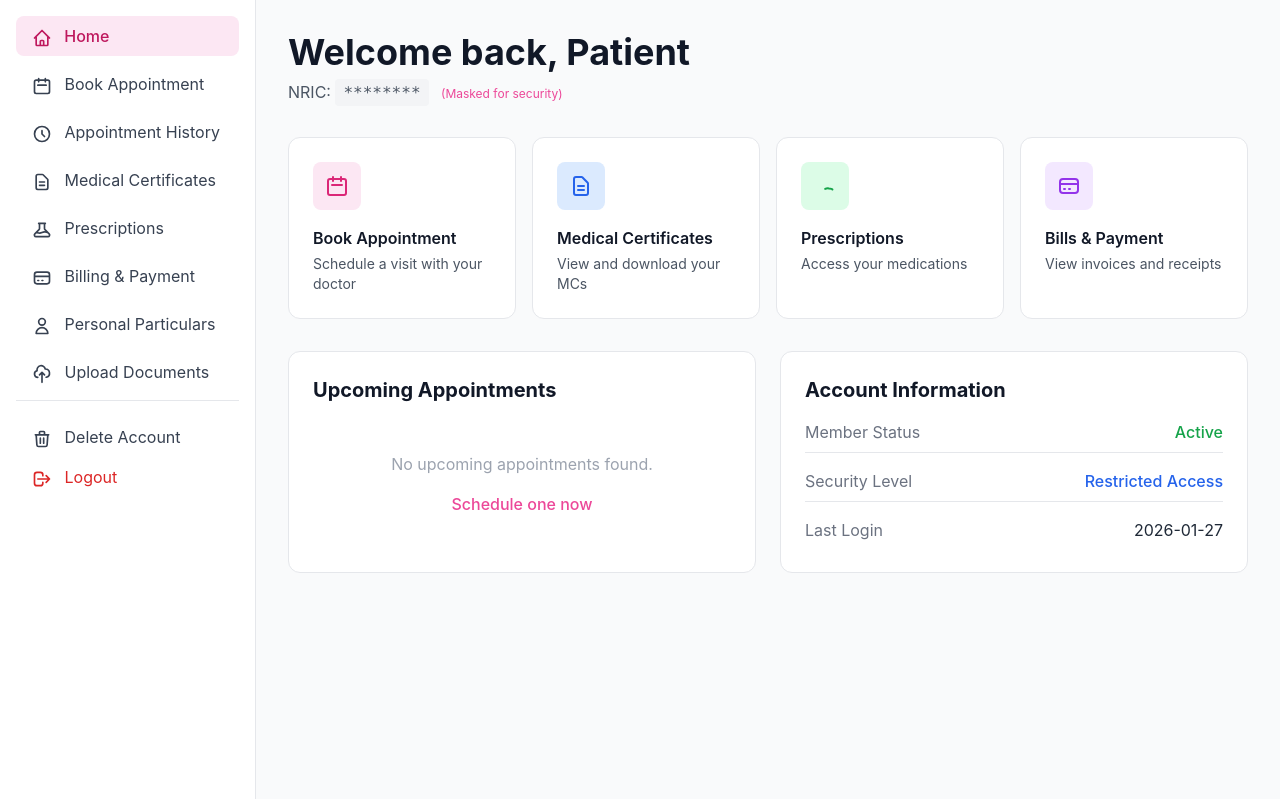
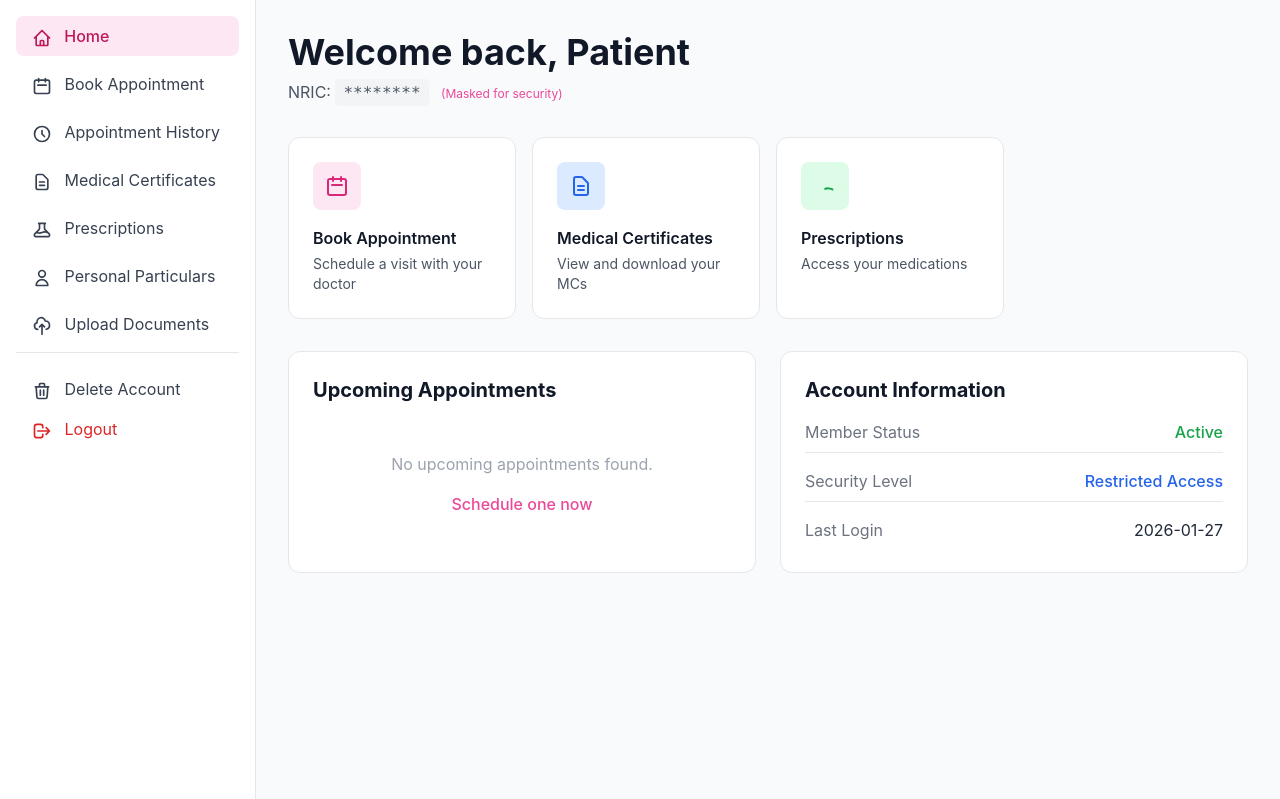
Before and after one commit to Lushfadeds/InfoSecurity-Project, a Flask app: template templates/patient/patient-dashboard.html in a window 1280 px wide. Shown: the part 65-864 px from the top of the page. Run offline with Flask 3, Linux system fonts and the light colour scheme; the template is opened without the code that fills it, so the values that code supplies are empty; some libraries are stand-ins or nearby versions.

Commit message:
hide billing payment for patients and billing & invoicing for staff

```diff
--- a/templates/includes/patient-sidebar.html
+++ b/templates/includes/patient-sidebar.html
@@ -31,12 +31,6 @@
       </svg>
       Prescriptions
     </a>
-    <a href="{{ url_for('billing_payment') }}" class="block px-4 py-2 rounded-lg {{ 'bg-pink-100 text-pink-700 font-medium' if active_page == 'billing' else 'text-gray-700 hover:bg-gray-100' }} transition">
-      <svg class="w-5 h-5 inline mr-2" fill="none" stroke="currentColor" viewBox="0 0 24 24">
-        <path stroke-linecap="round" stroke-linejoin="round" stroke-width="2" d="M3 10h18M7 15h1m4 0h1m-7 4h12a3 3 0 003-3V8a3 3 0 00-3-3H6a3 3 0 00-3 3v8a3 3 0 003 3z"></path>
-      </svg>
-      Billing & Payment
-    </a>
     <a href="{{ url_for('personal_particulars') }}" class="block px-4 py-2 rounded-lg {{ 'bg-pink-100 text-pink-700 font-medium' if active_page == 'profile' else 'text-gray-700 hover:bg-gray-100' }} transition">
       <svg class="w-5 h-5 inline mr-2" fill="none" stroke="currentColor" viewBox="0 0 24 24">
         <path stroke-linecap="round" stroke-linejoin="round" stroke-width="2" d="M16 7a4 4 0 11-8 0 4 4 0 018 0zM12 14a7 7 0 00-7 7h14a7 7 0 00-7-7z"></path>
--- a/templates/includes/staff-sidebar.html
+++ b/templates/includes/staff-sidebar.html
@@ -24,12 +24,6 @@
           <path stroke-linecap="round" stroke-linejoin="round" stroke-width="2" d="M8 7V3m8 4V3m-9 8h10M5 21h14a2 2 0 002-2V7a2 2 0 00-2-2H5a2 2 0 00-2 2v12a2 2 0 002 2z"></path>
         </svg>
         Create Appointment
-      </a>
-      <a href="{{ url_for('staff_billing') }}" class="flex items-center gap-3 px-4 py-2 rounded-lg {% if active_page == 'billing' %}bg-purple-100 text-purple-700 font-medium{% else %}text-gray-700 hover:bg-gray-100{% endif %} transition">
-        <svg class="w-5 h-5" fill="none" stroke="currentColor" viewBox="0 0 24 24">
-          <path stroke-linecap="round" stroke-linejoin="round" stroke-width="2" d="M3 10h18M7 15h1m4 0h1m-7 4h12a3 3 0 003-3V8a3 3 0 00-3-3H6a3 3 0 00-3 3v8a3 3 0 003 3z"></path>
-        </svg>
-        Billing & Invoicing
       </a>
       <a href="{{ url_for('staff_upload') }}" class="flex items-center gap-3 px-4 py-2 rounded-lg {% if active_page == 'upload' %}bg-purple-100 text-purple-700 font-medium{% else %}text-gray-700 hover:bg-gray-100{% endif %} transition">
         <svg class="w-5 h-5" fill="none" stroke="currentColor" viewBox="0 0 24 24">
--- a/templates/patient/patient-dashboard.html
+++ b/templates/patient/patient-dashboard.html
@@ -51,16 +51,6 @@
             <h3 class="text-gray-900 font-semibold mb-1">Prescriptions</h3>
             <p class="text-gray-600 text-sm">Access your medications</p>
           </a>
-
-          <a href="{{ url_for('billing_payment') }}" class="bg-white p-6 rounded-xl border border-gray-200 hover:shadow-lg hover:border-purple-300 transition group">
-            <div class="w-12 h-12 bg-purple-100 rounded-lg flex items-center justify-center mb-4 group-hover:bg-purple-500 transition-colors">
-              <svg class="w-6 h-6 text-purple-600 group-hover:text-white" fill="none" stroke="currentColor" viewBox="0 0 24 24">
-                <path stroke-linecap="round" stroke-linejoin="round" stroke-width="2" d="M3 10h18M7 15h1m4 0h1m-7 4h12a3 3 0 003-3V8a3 3 0 00-3-3H6a3 3 0 00-3 3v8a3 3 0 003 3z"></path>
-              </svg>
-            </div>
-            <h3 class="text-gray-900 font-semibold mb-1">Bills & Payment</h3>
-            <p class="text-gray-600 text-sm">View invoices and receipts</p>
-          </a>
         </div>
 
         <div class="grid lg:grid-cols-2 gap-6">
```
Also changed, not shown: templates/staff/staff-dashboard.html (+0 -10 lines), 1 other file.
